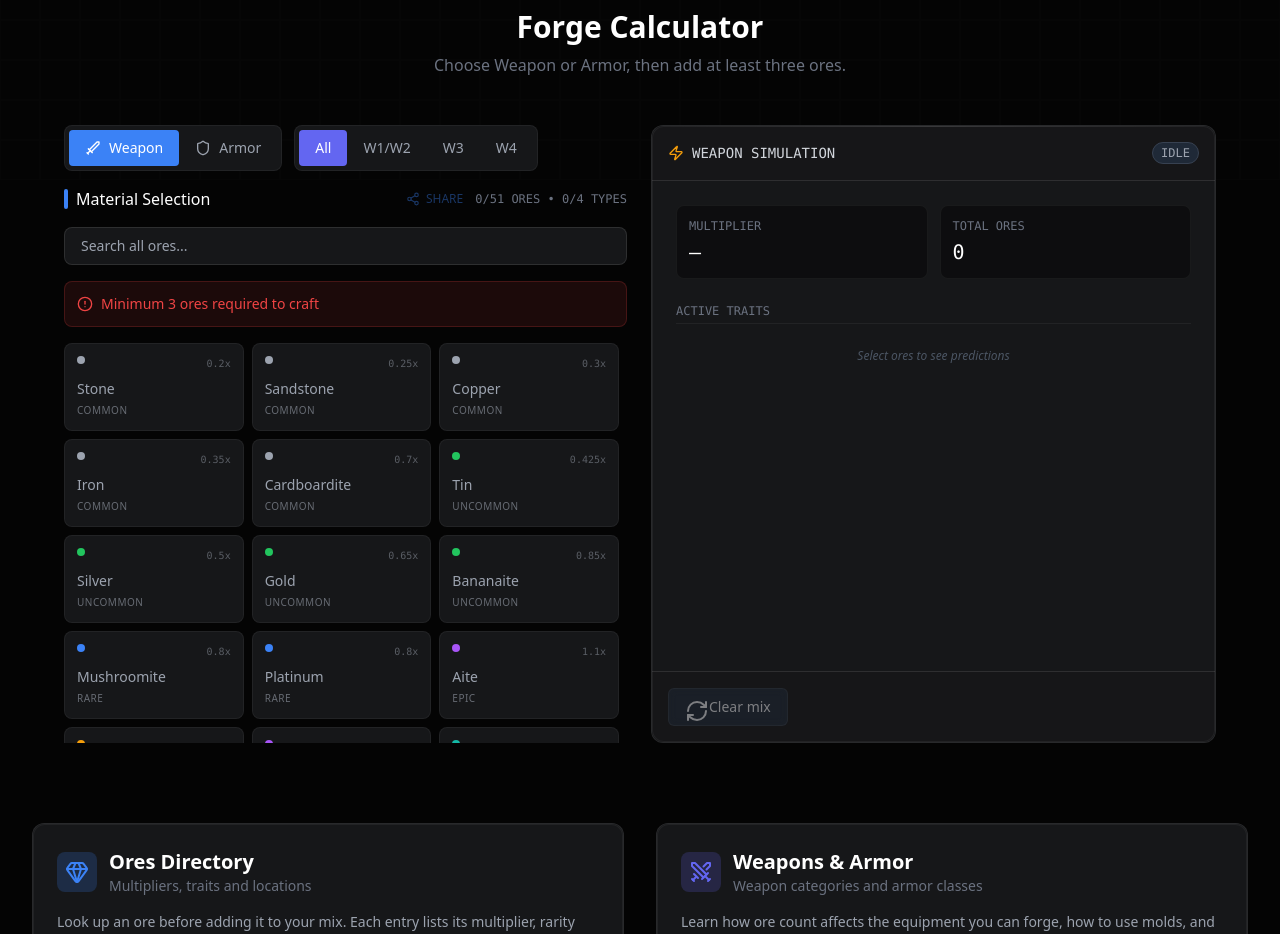
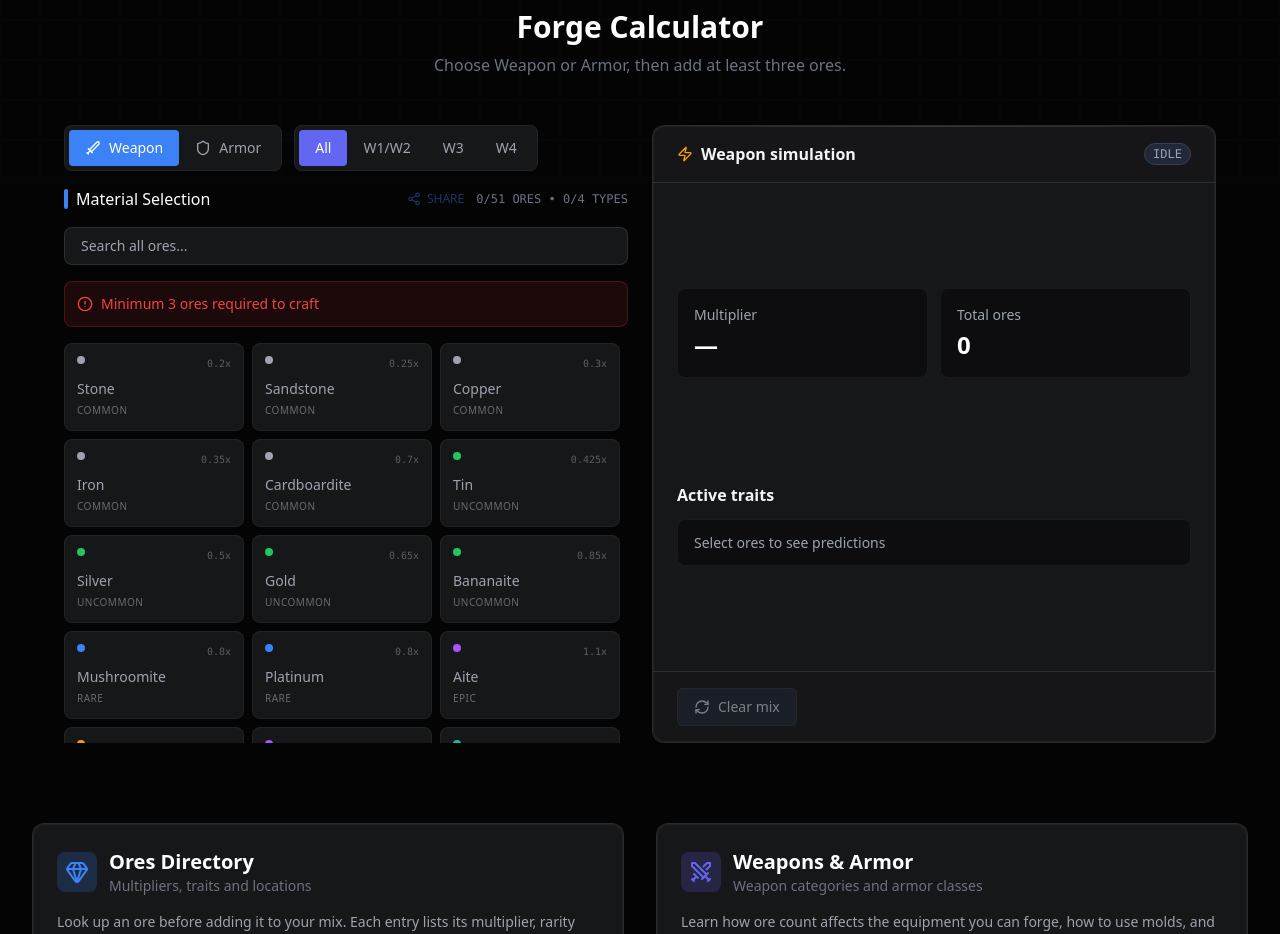
Before and after one commit to jasperchou57/the-Forge-Calculator, a Next.js app: page / in a window 1280 px wide. Shown: the part 620-1554 px from the top of the page. Built offline with nearby package versions, Linux system fonts and the light colour scheme.

Commit message:
Align calculator panels and improve result typography

```diff
--- a/components/Landing/CalculatorDemo.tsx
+++ b/components/Landing/CalculatorDemo.tsx
@@ -349,11 +349,11 @@ const CalculatorDemoInner: React.FC = () => {
 
     return (
         <div className="w-full max-w-6xl mx-auto my-12">
-            <div className="flex flex-col lg:flex-row gap-6">
+            <div className="grid items-stretch gap-6 lg:grid-cols-2">
                 {/* Left: Input Selection */}
-                <div className="flex-1 space-y-4">
+                <div className="flex min-w-0 flex-col gap-4">
                     {/* Mode Toggle */}
-                    <div className="flex flex-wrap items-center gap-3 mb-4">
+                    <div className="flex flex-wrap items-center gap-3">
                         <div className="flex bg-surface rounded-lg p-1 border border-white/5">
                             <button
                                 aria-pressed={craftingMode === 'weapon'}
@@ -399,7 +399,7 @@ const CalculatorDemoInner: React.FC = () => {
                     </div>
 
                     {/* Header */}
-                    <div className="flex items-center justify-between mb-2">
+                    <div className="flex items-center justify-between">
                         <h3 className="text-white font-medium flex items-center gap-2">
                             <span className="w-1 h-5 bg-accent-blue rounded-full"></span>
                             Material Selection
@@ -481,7 +481,7 @@ const CalculatorDemoInner: React.FC = () => {
                     )}
 
                     {/* Ore Grid */}
-                    <div className="grid grid-cols-2 md:grid-cols-3 gap-2 max-h-[400px] overflow-y-auto pr-2">
+                    <div className="grid max-h-[400px] grid-cols-2 content-start gap-2 overflow-y-auto pr-2 md:grid-cols-3 lg:h-[400px] lg:max-h-none lg:grow">
                         {filteredOres.length === 0 && <p className="col-span-full p-3 text-sm text-gray-400">No matching ores in this filter.</p>}
                         {filteredOres.map((ore) => {
                             const selected = selectedOres.find((s) => s.ore.slug === ore.slug);
@@ -527,38 +527,38 @@ const CalculatorDemoInner: React.FC = () => {
                 </div>
 
                 {/* Right: Output / Dashboard */}
-                <Card className="flex-1 p-0 flex flex-col bg-[#0B0C0E] max-h-[700px]" glow>
+                <Card className="flex min-w-0 flex-col bg-[#0B0C0E]" glow>
                     {/* Header */}
-                    <div className="p-4 border-b border-white/10 flex justify-between items-center bg-surface/50">
-                        <h3 className="font-mono text-sm text-gray-300 flex items-center gap-2">
+                    <div className="flex items-center justify-between gap-3 border-b border-white/10 bg-surface/50 px-5 py-4 sm:px-6">
+                        <h3 className="flex items-center gap-2 text-base font-semibold text-gray-100">
                             <Zap className="w-4 h-4 text-warning" />
-                            {craftingMode === 'weapon' ? 'WEAPON' : 'ARMOR'} SIMULATION
+                            {craftingMode === 'weapon' ? 'Weapon' : 'Armor'} simulation
                         </h3>
                         <Badge variant={totalOres >= 3 ? "success" : "neutral"} pulsing={totalOres >= 3}>
                             {totalOres >= 3 ? "READY" : "IDLE"}
                         </Badge>
                     </div>
 
-                    <div className="p-6 flex-1 space-y-6 overflow-y-auto">
+                    <div className="flex flex-1 flex-col gap-5 p-5 sm:gap-6 sm:p-6 lg:justify-evenly">
                         {/* Material Name */}
                         {totalOres >= 3 && (
-                            <div className="text-center p-3 bg-black/40 rounded-lg border border-white/5">
-                                <div className="text-xs text-gray-500 font-mono mb-1">MATERIAL NAME</div>
-                                <div className="text-lg font-bold text-white">{materialName} {craftingMode === 'weapon' ? 'Weapon' : 'Armor'}</div>
+                            <div className="rounded-lg border border-white/5 bg-black/40 px-4 py-4 text-center">
+                                <div className="mb-1 text-sm text-gray-400">Material name</div>
+                                <div className="break-words text-xl font-semibold leading-7 text-white">{materialName} {craftingMode === 'weapon' ? 'Weapon' : 'Armor'}</div>
                             </div>
                         )}
 
                         {/* KPI Row */}
                         <div className="grid grid-cols-2 gap-3">
-                            <div className="p-3 bg-black/40 rounded-lg border border-white/5">
-                                <div className="text-xs text-gray-500 font-mono mb-1">MULTIPLIER</div>
-                                <div className="text-xl font-mono text-white tabular-nums">
+                            <div className="rounded-lg border border-white/5 bg-black/40 px-4 py-4">
+                                <div className="mb-1 text-sm text-gray-400">Multiplier</div>
+                                <div className="text-2xl font-semibold leading-8 text-white tabular-nums">
                                     {totalOres >= 3 ? `${stats.totalMultiplier.toFixed(2)}x` : '—'}
                                 </div>
                             </div>
-                            <div className="p-3 bg-black/40 rounded-lg border border-white/5">
-                                <div className="text-xs text-gray-500 font-mono mb-1">TOTAL ORES</div>
-                                <div className="text-xl font-mono text-white tabular-nums">
+                            <div className="rounded-lg border border-white/5 bg-black/40 px-4 py-4">
+                                <div className="mb-1 text-sm text-gray-400">Total ores</div>
+                                <div className="text-2xl font-semibold leading-8 text-white tabular-nums">
                                     {totalOres}
                                 </div>
                             </div>
@@ -572,31 +572,31 @@ const CalculatorDemoInner: React.FC = () => {
                         )}
 
                         {/* Traits Analysis */}
-                        <div className="space-y-2">
-                            <div className="text-xs text-gray-500 font-mono border-b border-white/5 pb-1">ACTIVE TRAITS</div>
+                        <div className="space-y-3">
+                            <h4 className="text-base font-semibold text-gray-100">Active traits</h4>
 
                             {(stats?.activeTraits?.length ?? 0) > 0 ? (
                                 (stats?.activeTraits ?? []).map((t) => (
-                                    <div key={t.sourceOre} className="p-2 bg-black/40 rounded border border-white/5">
-                                        <div className="flex justify-between items-center">
-                                            <span className="text-sm text-white font-medium">{t.sourceOre}</span>
-                                            <span className="font-mono text-accent-blue tabular-nums">{Number(t.mixPercent.toFixed(1))}% of mix</span>
+                                    <div key={t.sourceOre} className="rounded-lg border border-white/5 bg-black/40 px-4 py-3">
+                                        <div className="flex flex-wrap items-baseline justify-between gap-x-3 gap-y-1">
+                                            <span className="text-base font-semibold text-white">{t.sourceOre}</span>
+                                            <span className="whitespace-nowrap text-sm font-medium text-blue-300 tabular-nums">{Number(t.mixPercent.toFixed(1))}% of mix</span>
                                         </div>
-                                        <div className="text-xs text-gray-500 mt-1">
+                                        <div className="mt-1 text-sm leading-[21px] text-gray-300">
                                             {t.trait}
                                         </div>
                                     </div>
                                 ))
                             ) : (
-                                <div className="text-center py-4 text-xs text-gray-600 italic">
+                                <div className="rounded-lg border border-white/5 bg-black/40 px-4 py-3 text-sm leading-[21px] text-gray-400">
                                     {totalOres > 0 ? "No active traits for this mode. Use at least 3 ores and reach a 10% share with a matching trait ore." : "Select ores to see predictions"}
                                 </div>
                             )}
                         </div>
                     </div>
 
-                    <div className="p-4 border-t border-white/10 bg-surface/50 flex gap-2">
-                        <Button variant="secondary" icon={<RefreshCw />} disabled={!selectedOres.length} onClick={() => setSelectedOres([])}>
+                    <div className="border-t border-white/10 bg-surface/50 px-5 py-4 sm:px-6">
+                        <Button variant="secondary" icon={<RefreshCw className="h-4 w-4" />} disabled={!selectedOres.length} onClick={() => setSelectedOres([])}>
                             Clear mix
                         </Button>
                     </div>
--- a/components/Landing/ProbabilityChart.tsx
+++ b/components/Landing/ProbabilityChart.tsx
@@ -6,12 +6,12 @@ interface ProbabilityChartProps {
 export default function ProbabilityChart({ title, data }: ProbabilityChartProps) {
   return (
     <figure>
-      <figcaption className="mb-3 text-sm font-semibold text-gray-300">{title}</figcaption>
-      <ul className="space-y-2">
+      <figcaption className="mb-2 text-base font-semibold text-gray-100">{title}</figcaption>
+      <ul>
         {data.map(({ name, prob, color }) => (
           <li
             key={name}
-            className="grid grid-cols-[min(43%,8rem)_minmax(0,1fr)_4ch] items-center gap-x-3 text-base leading-6"
+            className="grid min-h-9 grid-cols-[min(43%,8rem)_minmax(0,1fr)_4ch] items-center gap-x-3 text-base leading-6"
           >
             <span className="font-medium text-gray-100">{name}</span>
             <span aria-hidden="true" className="h-2.5 overflow-hidden rounded-full bg-white/10">
```
